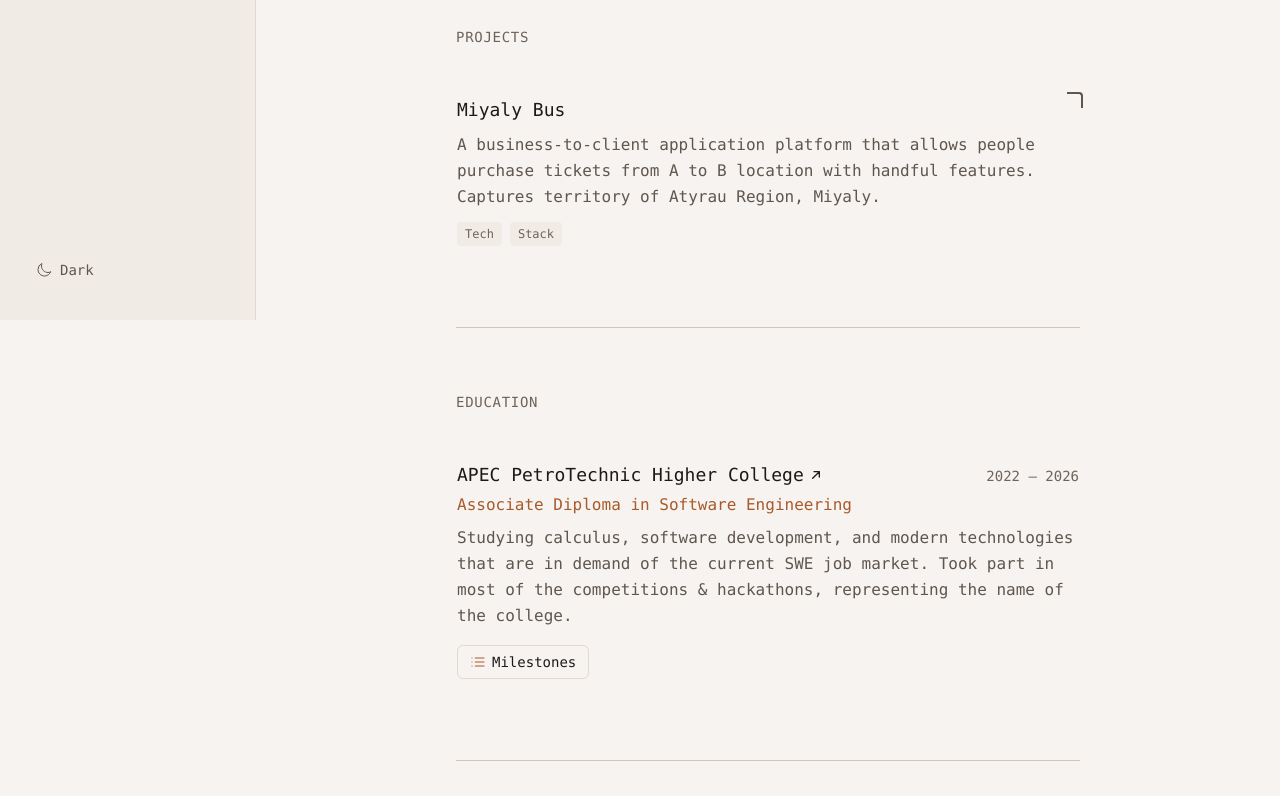
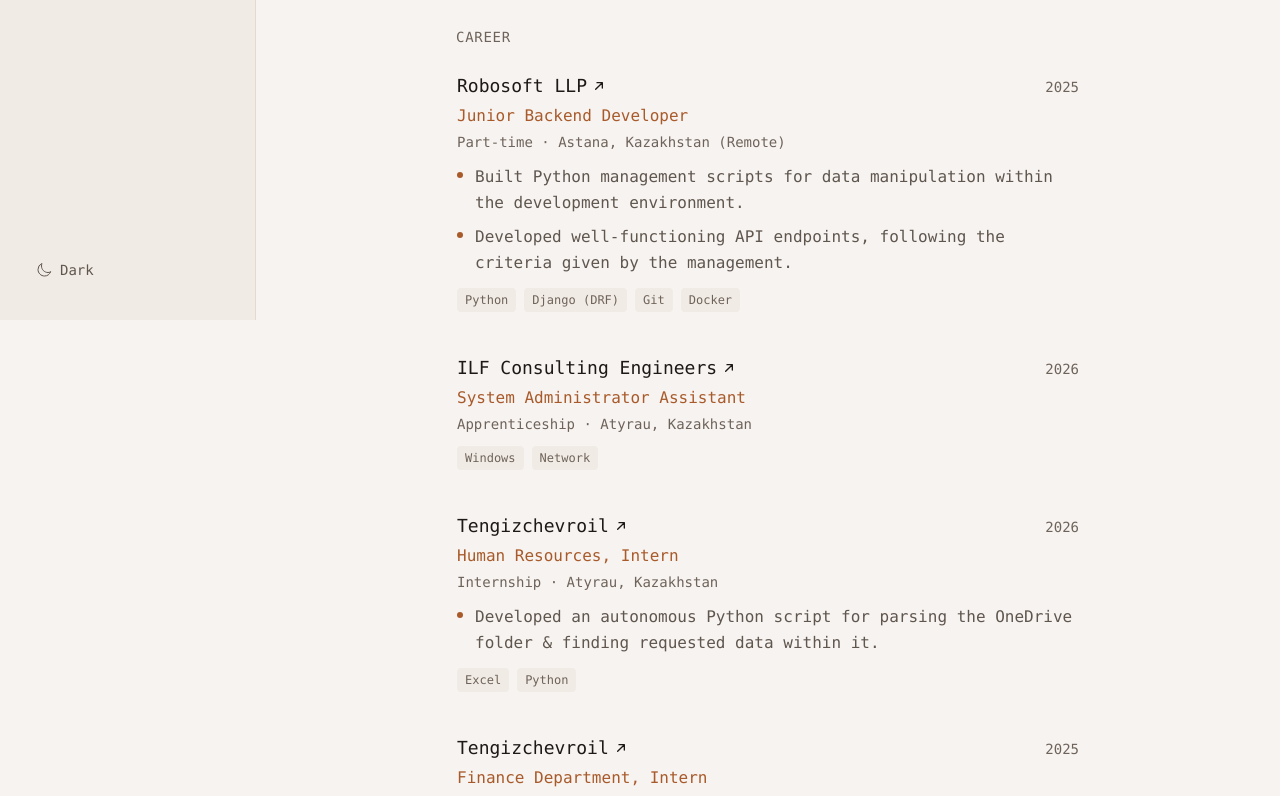
Before and after one commit to aikhon/portfolio, a React (Vite) app: page / in a window 1280 px wide. Shown: the part 480-1276 px from the top of the page. Built offline with nearby package versions, Linux system fonts and the light colour scheme.

Commit message:
feat: career

```diff
--- a/src/App.jsx
+++ b/src/App.jsx
@@ -5,6 +5,7 @@
 import { useScrollSpy } from './hooks/useScrollSpy.js'
 import { Hero } from './sections/Hero.jsx'
 import { Work } from './sections/Work.jsx'
+import { Career } from './sections/Career.jsx'
 import { Education } from './sections/Education.jsx'
 import { About } from './sections/About.jsx'
 
@@ -49,8 +50,9 @@
       <div className="lg:pl-64">
         <main id="main" className="mx-auto max-w-2xl px-6">
           <Hero />
+          <Career />
+          <Education />
           <Work />
-          <Education />
           <About />
         </main>
 
--- /dev/null
+++ b/src/components/CareerCard.jsx
@@ -0,0 +1,78 @@
+export function CareerCard({
+  company,
+  role,
+  period,
+  location,
+  type,
+  highlights = [],
+  tags = [],
+  url,
+}) {
+  // The company name links out when there's a url; the whole card stays a
+  // block so the hover surface matches the other sections.
+  return (
+    <li className="group -mx-4 rounded-lg border border-transparent p-4 transition-all duration-200 ease-out hover:border-line hover:bg-surface">
+      <div className="flex items-baseline justify-between gap-3">
+        <h3 className="text-lg font-medium text-heading">
+          {url ? (
+            <a
+              href={url}
+              target="_blank"
+              rel="noreferrer"
+              className="inline-flex items-center gap-1 hover:text-accent"
+            >
+              {company}
+              <svg
+                aria-hidden="true"
+                viewBox="0 0 24 24"
+                fill="none"
+                stroke="currentColor"
+                strokeWidth="2"
+                strokeLinecap="round"
+                strokeLinejoin="round"
+                className="size-4 transition-transform duration-200 ease-out group-hover:-translate-y-0.5 group-hover:translate-x-0.5"
+              >
+                <path d="M7 17 17 7M9 7h8v8" />
+              </svg>
+            </a>
+          ) : (
+            company
+          )}
+        </h3>
+        {period && <span className="shrink-0 text-sm text-muted">{period}</span>}
+      </div>
+
+      {role && <p className="mt-1 text-accent">{role}</p>}
+
+      {(type || location) && (
+        <p className="mt-1 text-sm text-muted">
+          {[type, location].filter(Boolean).join(' · ')}
+        </p>
+      )}
+
+      {highlights.length > 0 && (
+        <ul className="mt-3 space-y-2">
+          {highlights.map((item) => (
+            <li key={item} className="flex gap-3 leading-relaxed">
+              <span
+                aria-hidden="true"
+                className="mt-2 size-1.5 shrink-0 rounded-full bg-accent"
+              />
+              <span>{item}</span>
+            </li>
+          ))}
+        </ul>
+      )}
+
+      {tags.length > 0 && (
+        <p className="mt-3 flex flex-wrap gap-2 text-xs text-muted">
+          {tags.map((tag) => (
+            <span key={tag} className="rounded bg-surface px-2 py-1">
+              {tag}
+            </span>
+          ))}
+        </p>
+      )}
+    </li>
+  )
+}
--- a/src/components/EducationCard.jsx
+++ b/src/components/EducationCard.jsx
@@ -130,7 +130,7 @@
             role="dialog"
             aria-modal="true"
             aria-label={`Milestones at ${school}`}
-            className="relative z-10 max-h-[80vh] w-full max-w-md overflow-y-auto rounded-xl border border-line bg-canvas p-6 shadow-2xl"
+            className="relative z-10 max-h-[85vh] w-full max-w-lg overflow-y-auto rounded-xl border border-line bg-canvas p-6 shadow-2xl sm:p-8 md:max-w-2xl lg:max-w-3xl"
           >
             <div className="flex items-start justify-between gap-4">
               <div>
--- /dev/null
+++ b/src/data/career.js
@@ -0,0 +1,48 @@
+export const career = [
+  {
+    company: 'Robosoft LLP',
+    role: 'Junior Backend Developer',
+    period: '2025',
+    location: 'Astana, Kazakhstan (Remote)',
+    type: 'Part-time',
+    highlights: [
+      'Built Python management scripts for data manipulation within the development environment.',
+      'Developed well-functioning API endpoints, following the criteria given by the management.'
+    ],
+    tags: ['Python', 'Django (DRF)', 'Git', 'Docker'],
+    url: 'https://www.robosoft.kz',
+  },
+  {
+    company: 'ILF Consulting Engineers',
+    role: 'System Administrator Assistant',
+    period: '2026',
+    location: 'Atyrau, Kazakhstan',
+    type: 'Apprenticeship',
+    tags: ['Windows', 'Network'],
+    url: 'https://www.ilf.com',
+  },
+  {
+    company: 'Tengizchevroil',
+    role: 'Human Resources, Intern',
+    period: '2026',
+    location: 'Atyrau, Kazakhstan',
+    type: 'Internship',
+    highlights: [
+      'Developed an autonomous Python script for parsing the OneDrive folder & finding requested data within it.'
+    ],
+    tags: ['Excel', 'Python'],
+    url: 'https://www.tengizchevroil.com',
+  },
+  {
+    company: 'Tengizchevroil',
+    role: 'Finance Department, Intern',
+    period: '2025',
+    location: 'Atyrau, Kazakhstan',
+    type: 'Internship',
+    highlights: [
+      'Received a recommendation letter for remarkable job from the teamlead, Abylai Sariyev.',
+    ],
+    tags: ['Excel', 'Reporting'],
+    url: 'https://www.tengizchevroil.com',
+  },
+]
--- a/src/data/education.js
+++ b/src/data/education.js
@@ -4,10 +4,8 @@
     degree: 'Associate Diploma in Software Engineering',
     period: '2022 — 2026',
     hint: 'APEC PetroTechnic Higher College is a top ranked college in the country that is located in the capital of oil; Atyrau, Kazakhstan. The college was built by the order of the First President of Republic of Kazakhstan, Nursultan Nazarbayev in order to enhance capabilities of local workers. At the moment, the college is a partner of many high-ranked institutions of Asia.',
-    description:
-      'Studying calculus, software development, and modern technologies that are in demand of the current SWE job market. Took part in most of the competitions & hackathons, representing the name of the college.',
+    description: 'Studying calculus, software development, and modern technologies that are in demand of the current SWE job market. Took part in most of the competitions & hackathons, representing the name of the college.',
     url: 'https://apec.edu.kz',
-    // TODO: edit these to your real milestones (year + what happened).
     milestones: [
       {
         date: '2023 - 2024 (2nd year)',
@@ -26,9 +24,27 @@
       },
       {
         date: '2024 - 2025 (3rd year)',
-        title: 'Atyrau Youth Hackathon (Education Track)',
+        title: 'Atyrau Youth Hackathon (EdTech)',
         detail: "Built an activity tracker within a certain institution for top universities, so an applicant may properly select a desired school. Won the case & 300.000KZT of funding.",
+      },
+      {
+        date: '2024 - 2025 (3rd year)',
+        title: 'First Ever Internship - Tengizchevroil',
+        detail: 'Landed first ever internship in the Finance department of the leading oil & gas company of the Republic of Kazakhstan. Received a recommendation letter from teamlead, Abylai Sariyev.'
+      },
+      {
+        date: '2024 - 2025 (3rd year)',
+        title: 'Big Data by Samsung Ltd.',
+        detail: 'Successfully applied and graduated the Big Data program by Samsung Innovation Campus. Received a certificate.',
       }
     ],
   },
+  {
+    school: 'Samsung Innovation Campus (SIC)',
+    degree: 'Certificate on Big Data',
+    period: '2025',
+    hint: 'Samsung Innovation Campus is an international education campus powered by Samsung Electronics Ltd. that teaches specifically demanded CS and/or IT skills such AI, Data Analysis, IoT, etc.',
+    description: 'Learning Data Engineering fundamentals and advanced methodologies that are applied on a practical basis. The course was predominantly completed, using Python and its relevant data manipulation libraries.',
+    url: 'https://samsung-campus.kz/ru',
+  }
 ]
--- a/src/data/site.js
+++ b/src/data/site.js
@@ -1,19 +1,17 @@
-// Everything about you that appears in more than one place.
-// Edit here and it updates across the whole page.
 export const site = {
-  // Sidebar heading and footer credit
   name: 'Alikhan Ikhlassov',
-  // Shown in the mobile top bar, where there's less room
   shortName: 'eekhlassov',
   tagline: 'a backend dev, a runner, and a good guy',
   email: 'ibatollaalikhan@gmail.com',
+  resumeUrl: '/cv/cv.pdf',
 }
 
-// The sidebar nav. `id` must match the id of a <section> in the page —
-// that's what the scroll indicator tracks.
+// Order must match the order the sections render in App.jsx — useScrollSpy
+// maps a scroll position to an index in this list.
 export const navItems = [
   { id: 'home', label: 'Home' },
+  { id: 'education', label: 'Education' },
+  { id: 'career', label: 'Career' },
   { id: 'work', label: 'Work' },
-  { id: 'education', label: 'Education' },
   { id: 'about', label: 'About' },
 ]
--- /dev/null
+++ b/src/sections/Career.jsx
@@ -0,0 +1,15 @@
+import { Section } from '../components/Section.jsx'
+import { CareerCard } from '../components/CareerCard.jsx'
+import { career } from '../data/career.js'
+
+export function Career() {
+  return (
+    <Section id="career" title="Career">
+      <ul className="mt-2 space-y-2">
+        {career.map((item) => (
+          <CareerCard key={`${item.company}-${item.role}`} {...item} />
+        ))}
+      </ul>
+    </Section>
+  )
+}
--- a/src/sections/Education.jsx
+++ b/src/sections/Education.jsx
@@ -5,7 +5,7 @@
 export function Education() {
   return (
     <Section id="education" title="Education">
-      <ul className="mt-8 space-y-10">
+      <ul className="mt-8 space-y-2 ">
         {education.map((item) => (
           <EducationCard key={item.school} {...item} />
         ))}
--- a/src/sections/Hero.jsx
+++ b/src/sections/Hero.jsx
@@ -24,6 +24,14 @@
         >
           See my work
         </a>
+        <a
+          href={site.resumeUrl}
+          target="_blank"
+          rel="noreferrer"
+          className="inline-flex items-center gap-1.5 rounded-md border border-line px-4 py-2 text-sm font-medium text-heading hover:bg-surface"
+        >
+          View CV
+        </a>
       </div>
 
       <div className="flex flex-wrap gap-2 items-center">
```
Also changed, not shown: 1 other file (tests, documents, lock files or other folders).
